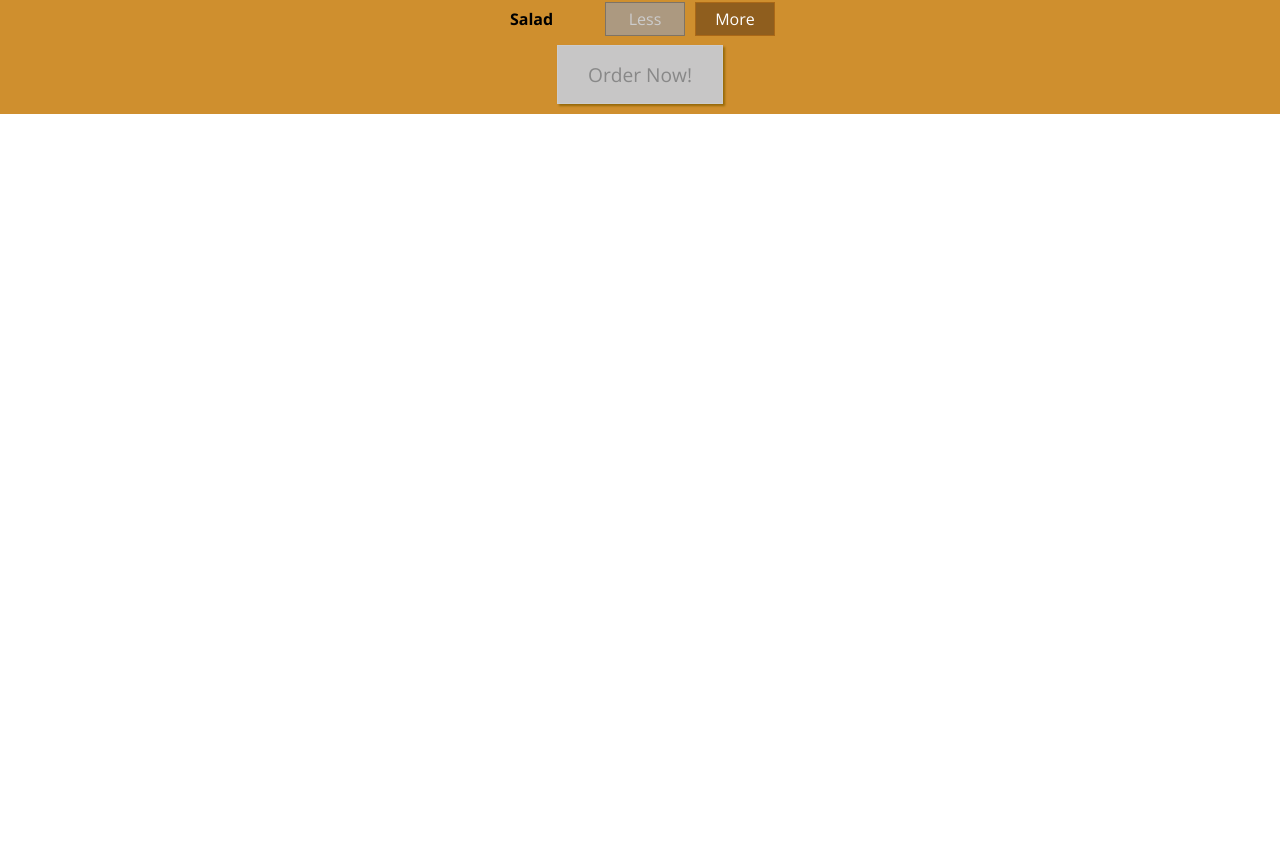
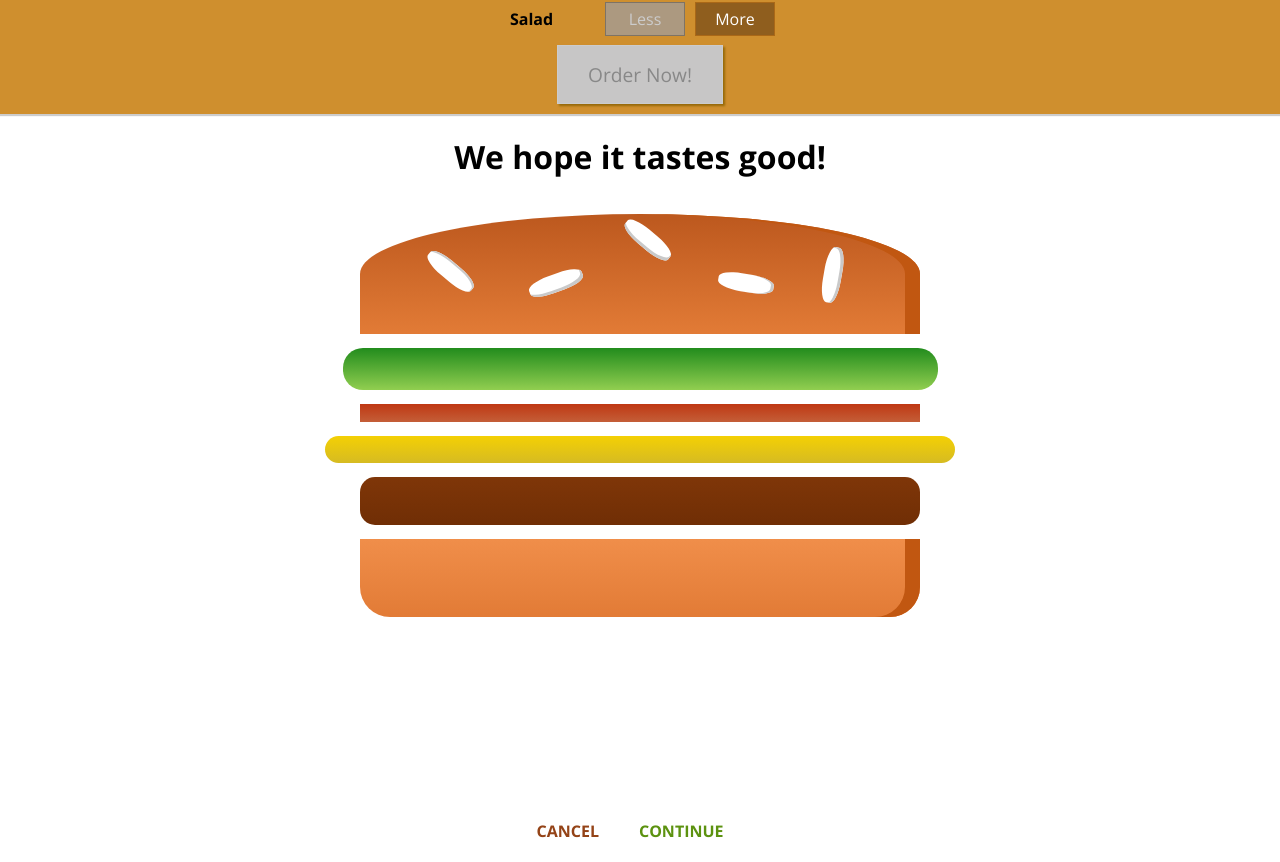
Before and after one commit to impromp02/burger-maker, a React app: page / in a window 1280 px wide. Shown: the part 899-1761 px from the top of the page. Before the commit the page ends 1013 px from the top, so only its background shows below. Built offline with nearby package versions, Linux system fonts and the light colour scheme.

Commit message:
Checkout component added

```diff
--- a/package.json
+++ b/package.json
@@ -37,6 +37,7 @@
     "react": "^16.5.2",
     "react-dev-utils": "^5.0.2",
     "react-dom": "^16.5.2",
+    "react-router-dom": "^4.3.1",
     "resolve": "1.6.0",
     "style-loader": "0.19.0",
     "sw-precache-webpack-plugin": "0.11.4",
--- a/src/App.js
+++ b/src/App.js
@@ -1,6 +1,7 @@
 import React, { Component } from 'react';
 import Layout from './components/Layout/Layout';
 import BurgerBuilder from './containers/BurgerBuilder/BurgerBuilder';
+import Checkout from './containers/Checkout/Checkout';
 
 class App extends Component {
   render() {
@@ -8,6 +9,7 @@
       <div>
         <Layout>
           <BurgerBuilder />
+          <Checkout/>
         </Layout>
       </div>
     );
--- /dev/null
+++ b/src/components/Order/CheckoutSummary/CheckoutSummary.css
@@ -0,0 +1,11 @@
+.CheckoutSummary {
+  width: 80%;
+  text-align: center;
+  margin: auto;
+}
+
+@media (min-width: 600px) {
+  .CheckoutSumaary {
+    width: 500px;
+  }
+}
--- /dev/null
+++ b/src/components/Order/CheckoutSummary/CheckoutSummary.js
@@ -0,0 +1,19 @@
+import React from 'react';
+
+import Burger from '../../Burger/Burger';
+import Button from '../../UI/Button/Button';
+import classes from './CheckoutSummary.css';
+
+const CheckoutSummary = (props) => {
+  return (
+    <div className={classes.CheckoutSummary}>
+      <h1>We hope it tastes good!</h1>
+      <Burger ingredients={props.ingredients}/>
+      <Button btnType="Danger" clicked>CANCEL</Button>
+      <Button btnType="Success" clicked>CONTINUE</Button>
+    </div>
+
+  );
+}
+
+export default CheckoutSummary;
--- /dev/null
+++ b/src/containers/Checkout/Checkout.js
@@ -0,0 +1,22 @@
+import React, { Component } from 'react';
+
+import CheckoutSummary from '../../components/Order/CheckoutSummary/CheckoutSummary';
+
+class Checkout extends Component {
+  state = {
+    ingredients: {
+      salad: 1,
+      bacon: 1,
+      cheese: 1,
+      meat: 1
+    }
+  };
+
+  render () {
+    return (
+      <CheckoutSummary ingredients={this.state.ingredients} />
+    );
+  }
+}
+
+export default Checkout;
```
Also changed, not shown: 1 other file (tests, documents, lock files or other folders).
